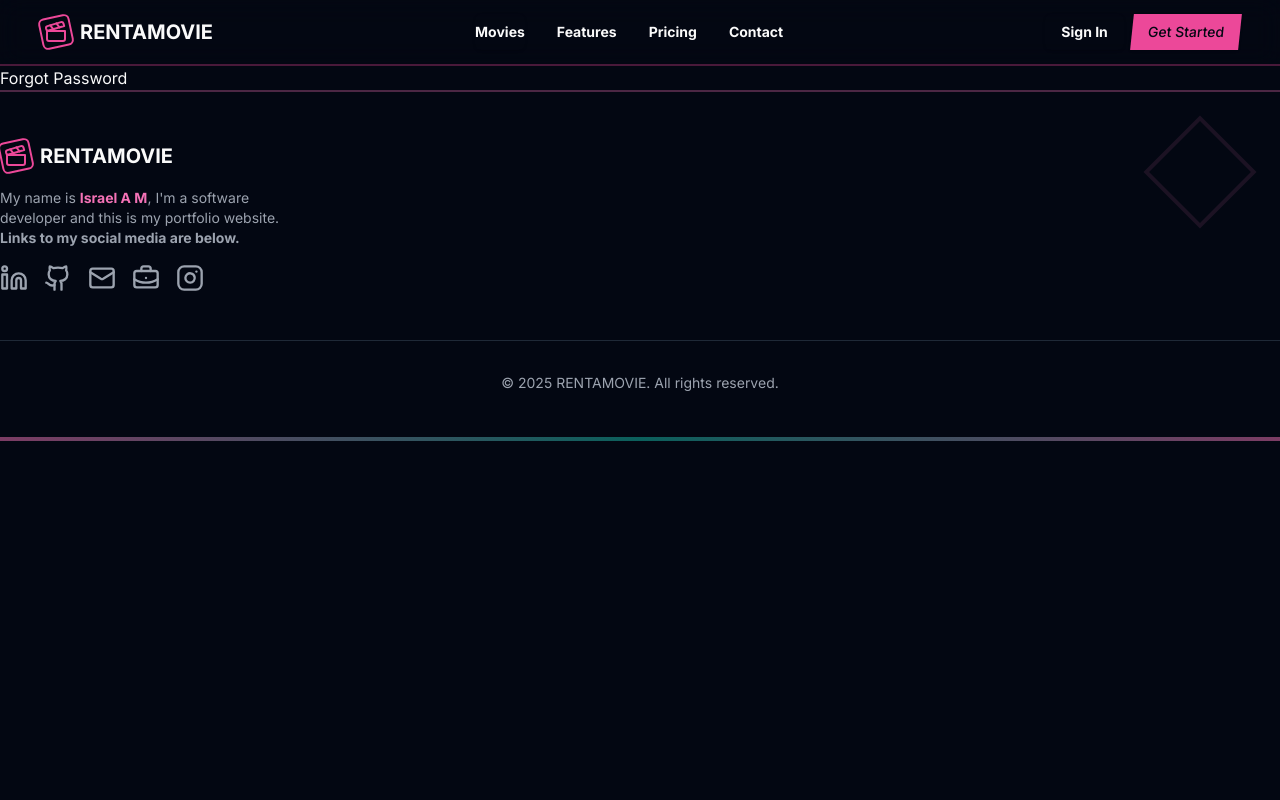
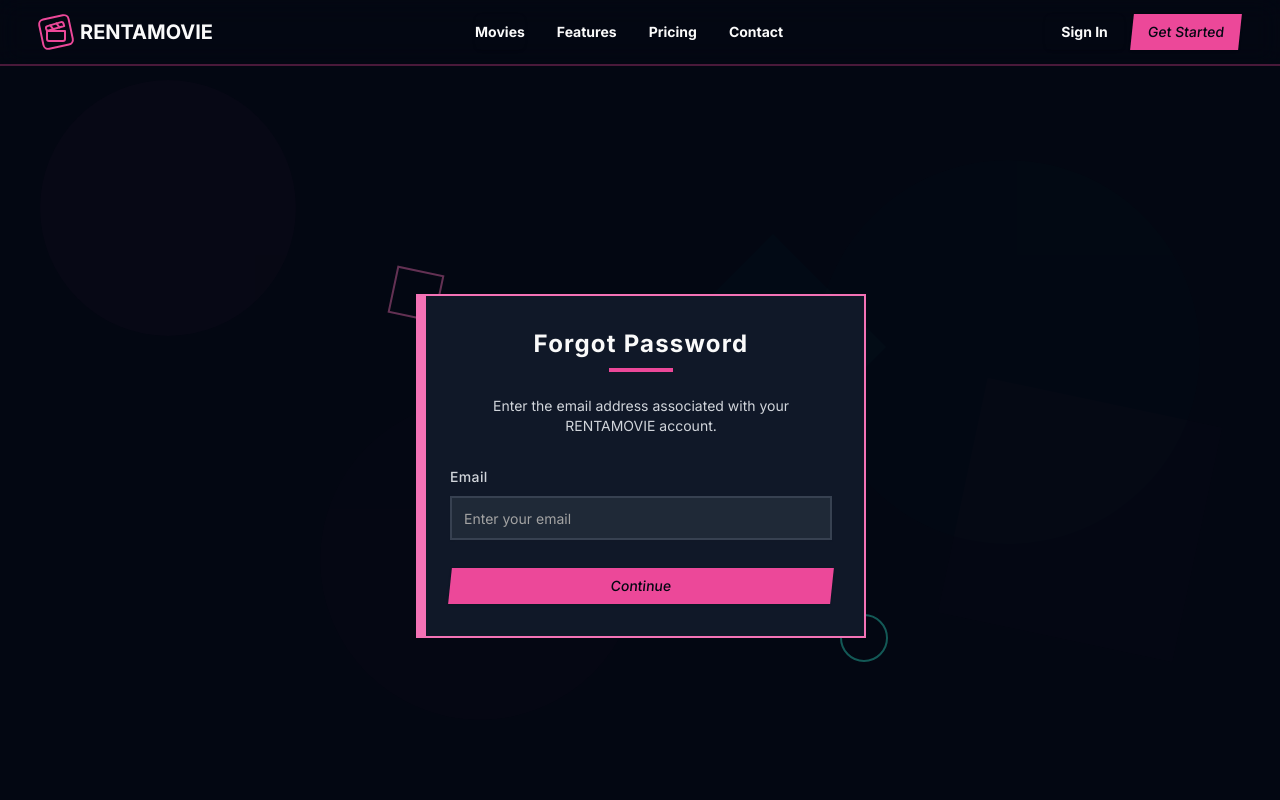
Before and after one commit to Israelam72/movie-rental-frontend, a Next.js app: page /forgot-password in a window 1280 px wide. Shown: the top 800 px of the page. Built offline with nearby package versions, Linux system fonts and the light colour scheme.

Commit message:
feat: add ForgotPassword form and validation schema for password recovery
- Created ForgotPasswordForm component with email input and validation.
- Integrated form into ForgotPassword page for user experience.
- Added zod schema for email validation in password recovery process.

```diff
--- /dev/null
+++ b/src/app/(auth)/forgot-password/form.tsx
@@ -0,0 +1,46 @@
+"use client"
+
+import { FormControl, FormField } from "@/components/ui/form";
+import { Button } from "@/components/ui/button";
+import { Form, FormItem, FormLabel, FormMessage } from "@/components/ui/form";
+import { Input } from "@/components/ui/input";
+import { zodResolver } from "@hookform/resolvers/zod";
+import { useForm } from "react-hook-form";
+import { z } from "zod";
+import { forgotPasswordSchema } from "./schema";
+
+const ForgotPasswordForm = () => {
+  const form = useForm<z.infer<typeof forgotPasswordSchema>>({
+    resolver: zodResolver(forgotPasswordSchema)
+  })
+
+  const onSubmit = (data: z.infer<typeof forgotPasswordSchema>) => {
+    console.log(data)
+  }
+
+  return (
+    <>
+      <Form {...form}>
+        <form onSubmit={form.handleSubmit(onSubmit)} className="space-y-7">
+          <p className="text-gray-300 text-sm text-center">Enter the email address associated with your RENTAMOVIE account.</p>
+          <FormField
+            control={form.control}
+            name="email"
+            render={({ field }) => (
+              <FormItem className="space-y-2">
+                <FormLabel htmlFor="email" className="text-sm font-medium tracking-wide text-gray-300">Email</FormLabel>
+                <FormControl>
+                  <Input id="email" type="email" placeholder="Enter your email" {...field} className="bg-gray-800 border-2 border-gray-700 focus:border-pink-light focus-visible:ring-0 rounded-none h-11 text-white" />
+                </FormControl>
+                <FormMessage />
+              </FormItem>
+            )}
+          />
+          <Button type="submit" className="w-full bg-pink-md text-background rounded-none hover:bg-pink-dark transform -skew-x-6 transition-colors duration-300 hover:translate-x-[-1px] hover:translate-y-[1px] active:translate-x-[-4px] active:translate-y-[4px] transition-transform duration-100">Continue</Button>
+        </form>
+      </Form>
+    </>
+  )
+}
+
+export default ForgotPasswordForm;
--- a/src/app/(auth)/forgot-password/page.tsx
+++ b/src/app/(auth)/forgot-password/page.tsx
@@ -1,9 +1,30 @@
-const ForgotPasswordPage = () => {
+import { SignInBackgroundDecorators, SignInDecorators, CardDetails, TextDetails } from "@/components/decorators/signInDecorators"
+import ForgotPasswordForm from "./form"
+
+
+const ForgotPassword = () => {
   return (
-    <div>
-      <h1>Forgot Password</h1>
+    <div className="flex flex-col bg-background items-center justify-center min-h-screen">
+      <SignInBackgroundDecorators />
+      <main className="flex flex-1 items-center justify-center p-6 relative z-10">
+        <div className="w-full max-w-md">
+          <div className="relative">
+            <SignInDecorators />
+            <div className="bg-backgroundSecondary border-2 border-pink-light p-8 relative w-[450px]">
+              <CardDetails type="pink" />
+              <div className="mb-6 text-center">
+                <h1 className="text-2xl font-bold tracking-wider mb-2">Forgot Password</h1>
+                <TextDetails type="pink" />
+              </div>
+
+              <ForgotPasswordForm />
+
+            </div>
+          </div>
+        </div>
+      </main>
     </div>
   )
 }
 
-export default ForgotPasswordPage
+export default ForgotPassword
--- /dev/null
+++ b/src/app/(auth)/forgot-password/schema.ts
@@ -0,0 +1,7 @@
+import { z } from "zod"
+
+export type ForgotPasswordData = z.infer<typeof forgotPasswordSchema>
+
+export const forgotPasswordSchema = z.object({
+  email: z.string().email("Invalid email address")
+})
```
